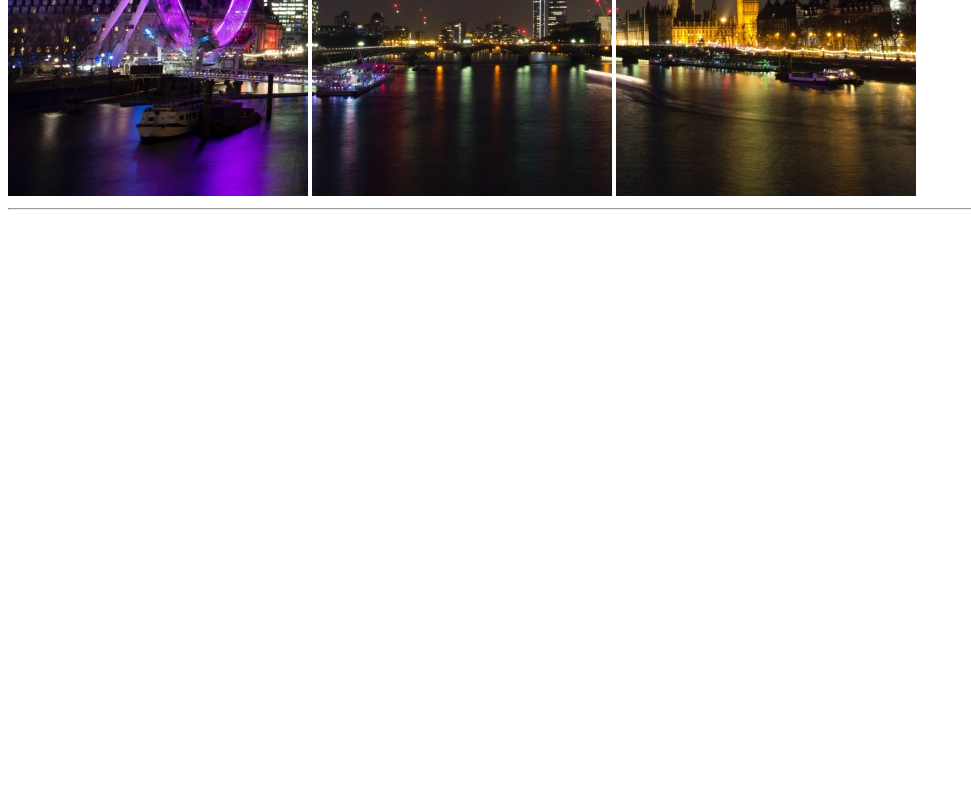
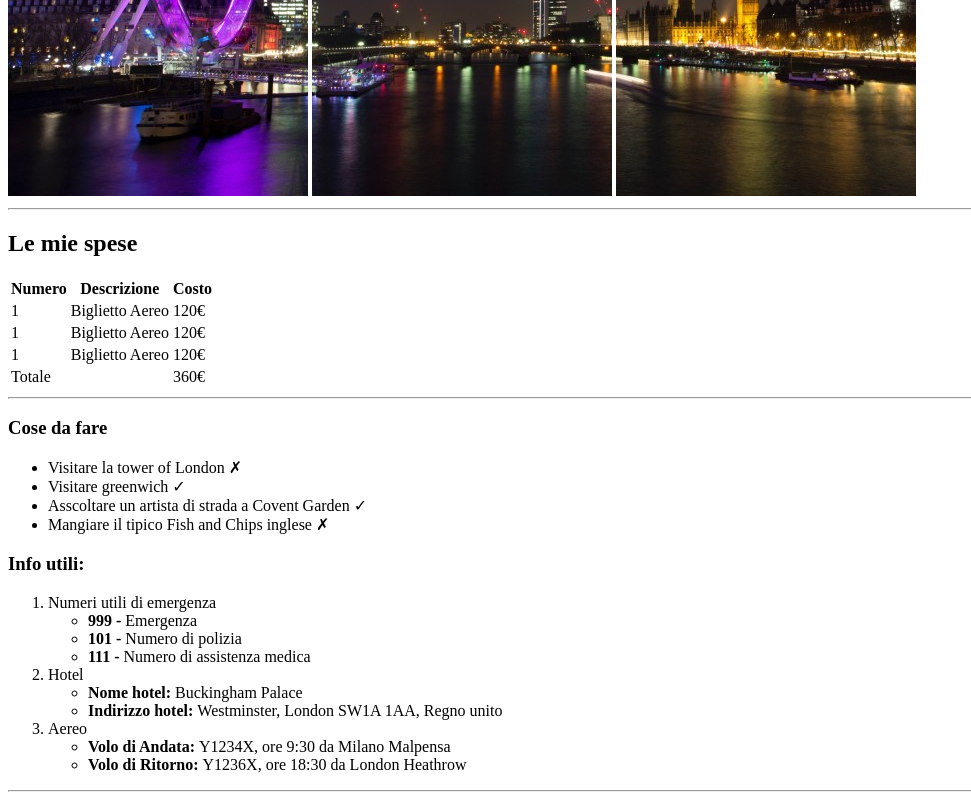
Before and after one commit to Gargantua892/html-london-trip, a plain HTML site: page index.html in a window 1280 px wide. Shown: the part 484-1284 px from the top of the page, without its empty margins (0-971 px from the left). Before the commit the page ends 800 px from the top, so only its background shows below. Drawn offline with Linux system fonts and the light colour scheme.

Commit message:
Inserimento sezioni con informazioni del viaggio

```diff
--- a/index.html
+++ b/index.html
@@ -16,5 +16,75 @@
         <img src="img/london-3.jpg" alt="immagine di Londra con vista sul london eye">
     </section>
     <hr>
+    <section>
+        <h2>Le mie spese</h2>
+        <table>
+            <thead>
+                <tr>
+                    <th><strong>Numero</strong></th>
+                    <th><strong>Descrizione</strong></th>
+                    <th><strong>Costo</strong></th>
+                </tr>
+            </thead>
+            <tbody>
+                <tr>
+                    <td>1</td>
+                    <td>Biglietto Aereo</td>
+                    <td>120€</td>
+                </tr>
+                <tr>
+                    <td>1</td>
+                    <td>Biglietto Aereo</td>
+                    <td>120€</td>
+                </tr>
+                <tr>
+                    <td>1</td>
+                    <td>Biglietto Aereo</td>
+                    <td>120€</td>
+                </tr>
+            </tbody>
+            <tfoot>
+                <tr>
+                    <td>Totale</td>
+                    <td></td>
+                    <td>360€</td>
+                </tr>
+            </tfoot>
+        </table>
+    </section>
+    <hr>
+    <section>
+        <h3>Cose da fare</h3>
+        <ul>
+            <li>Visitare la tower of London ✗</li>
+            <li>Visitare greenwich ✓</li>
+            <li>Asscoltare un artista di strada a Covent Garden ✓</li>
+            <li>Mangiare il tipico Fish and Chips inglese ✗</li>
+        </ul>
+    </section>
+    <section>
+        <h3>Info utili:</h3>
+        <ol>
+            <li>Numeri utili di emergenza</li>
+            <ul>
+                <li><strong>999 - </strong>Emergenza</li>
+                <li><strong>101 - </strong>Numero di polizia</li>
+                <li><strong>111 - </strong>Numero di assistenza medica</li>
+            </ul>
+            <li>Hotel</li>
+            <ul>
+                <li><strong>Nome hotel: </strong>Buckingham Palace</li>
+                <li><strong>Indirizzo hotel: </strong> Westminster, London SW1A 1AA, Regno unito</li>
+            </ul>
+            <li>Aereo</li>
+            <ul>
+                <li><strong>Volo di Andata: </strong>Y1234X, ore 9:30 da Milano Malpensa</li>
+                <li><strong>Volo di Ritorno: </strong>Y1236X, ore 18:30 da London Heathrow</li>
+            </ul>
+        </ol>
+    </section>
+    <hr>
+
+
 </body>
 </html>
```
